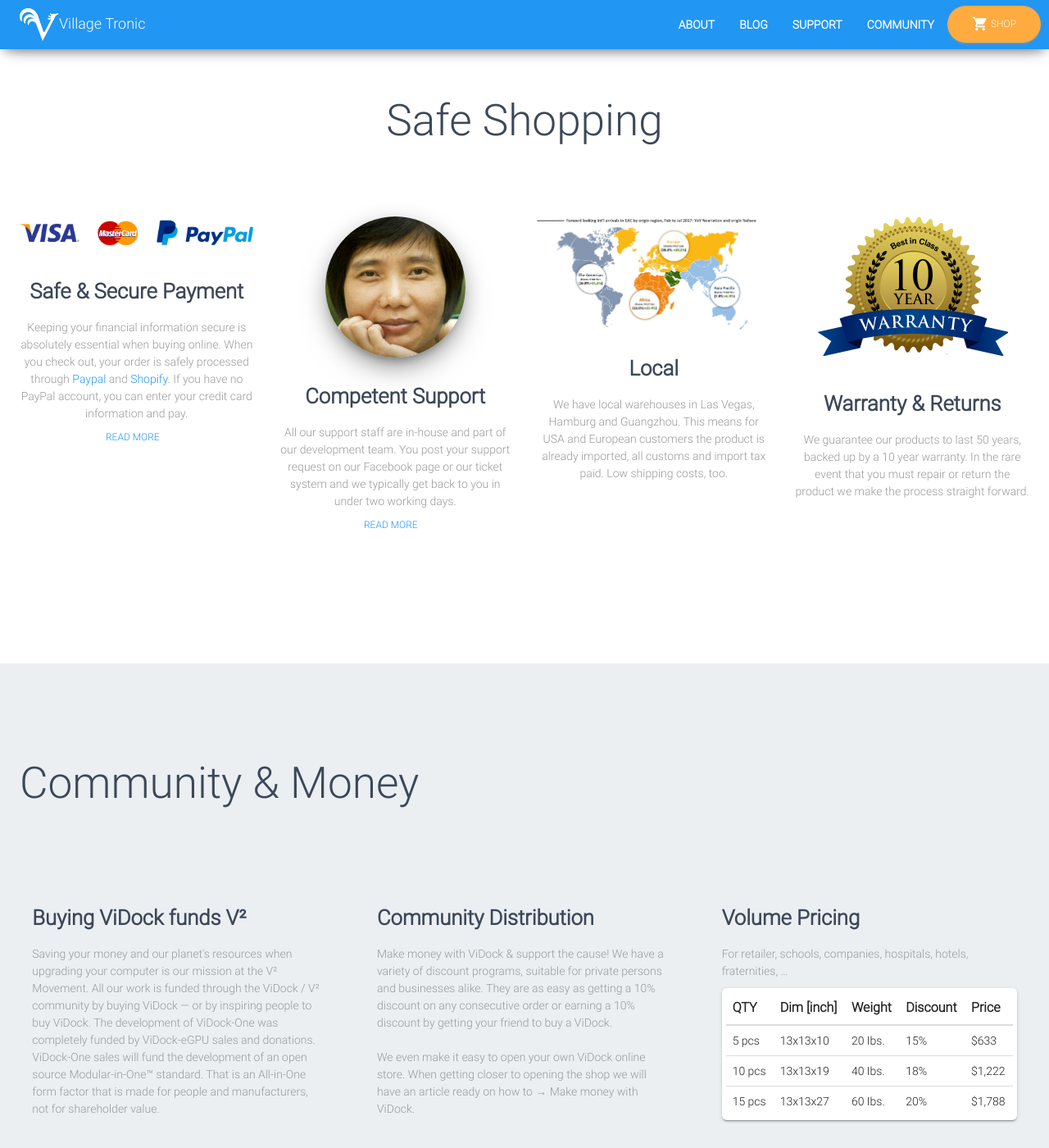
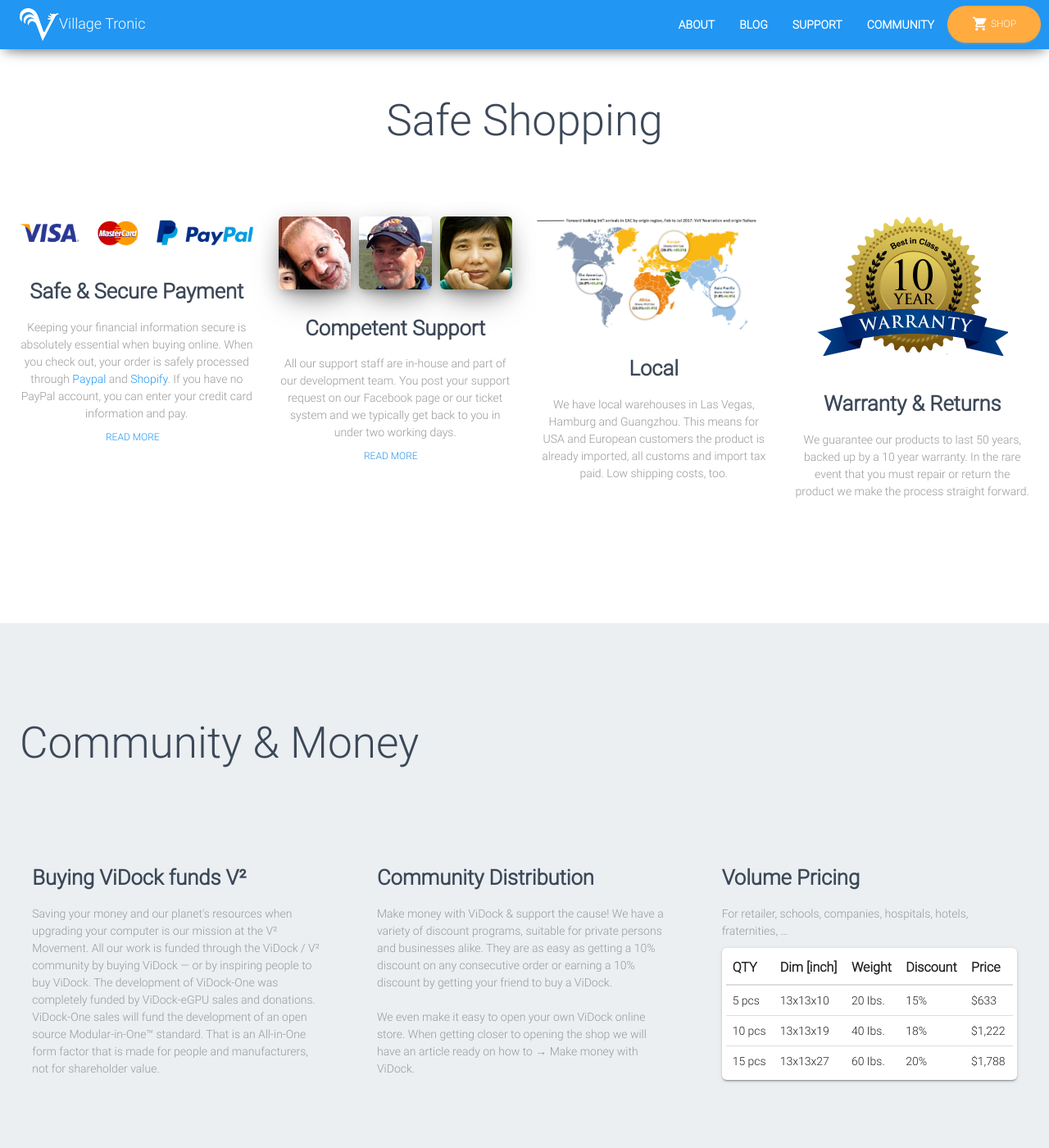
Before and after one commit to V-Squared/shop, a Jekyll site: the page built from shop.html, in a window 1280 px wide and 1400 px high, scrolled down 981 px. Shown: the whole window at 82% size. Built offline with Jekyll 4.4.1, drawn with Linux system fonts in a browser that asks for light colours.

Commit message:
Added support people image

```diff
--- /dev/null
+++ b/_sass/components/_gallery-feed.scss
@@ -0,0 +1,9 @@
+.gallery-feed {
+  margin-left: -5px;
+  margin-right: -5px;
+
+  > [class*="col-"] {
+    padding-left: 5px;
+    padding-right: 5px;
+  }
+}
--- a/css/main.scss
+++ b/css/main.scss
@@ -33,6 +33,7 @@
   "components/accordian",
   "components/juxtapose",
   "components/video",
+  "components/gallery-feed",
   "components/tabs",
   "components/table",
   "components/vertical-tabs",
--- a/shop.html
+++ b/shop.html
@@ -62,7 +62,7 @@
     <div class="row text-center">
       <div class="col-md-3 col-sm-6" v2-accordian-group>
         <div class="info">
-          <img class="img-responsive" src="{{site.baseurl}}/images/products/payments.png">
+          <img class="img-responsive" src="{{site.baseurl}}/images/shop/payments.png">
           <h3 class="info-title">Safe & Secure Payment</h3>
           <p>Keeping your financial information secure is absolutely essential when buying online. When you check out, your order is safely processed through <a href="https://www.paypal.com/us/webapps/mpp/paypal-safety-and-security">Paypal</a> and <a href="https://www.shopify.com/pci-compliant">Shopify</a>. If you have no PayPal account, you can enter your credit card information and pay.</p>
           <p uib-collapse="!$group.isOpen">Both services are very vigilant about their safety protocols, such as being compliant to <a href="https://www.pcisecuritystandards.org/pci_security/">PCI-DSS-Safety</a> (Level 1). For more information check out the pages on online security: <a href="https://www.paypal.com/us/webapps/mpp/paypal-safety-and-security">PayPal-Safety</a> and <a href="https://www.shopify.com/pci-compliant">Shopify-Safety</a>.</p>
@@ -71,7 +71,17 @@
       </div>
       <div class="col-md-3 col-sm-6" v2-accordian-group>
         <div class="info">
-          <img class="img-responsive center-block img-circle img-raised" src="{{site.baseurl}}/images/products/support.jpg">
+          <div class="row gallery-feed">
+            <div class="col-xs-4">
+              <img class="img-responsive img-raised img-rounded" src="{{site.baseurl}}/images/shop/Hubert-with-Lukas.jpg">
+            </div>
+            <div class="col-xs-4">
+              <img class="img-responsive img-raised img-rounded" src="{{site.baseurl}}/images/shop/Tom-Caswelch.jpg">
+            </div>
+            <div class="col-xs-4">
+              <img class="img-responsive img-raised img-rounded" src="{{site.baseurl}}/images/shop/Violet.jpg">
+            </div>
+          </div>
           <h3 class="info-title">Competent Support</h3>
           <p>All our support staff are in-house and part of our development team. You post your support request on our Facebook page or our ticket system and we typically get back to you in under two working days.</p>
           <p uib-collapse="!$group.isOpen">Our customers voted against using a service center that offers faster responses, but with the down side of using agents who do not know the product.</p>
@@ -80,14 +90,14 @@
       </div>
       <div class="col-md-3 col-sm-6">
         <div class="info">
-          <img class="img-responsive" src="{{site.baseurl}}/images/products/shipping-map.jpg">
+          <img class="img-responsive" src="{{site.baseurl}}/images/shop/shipping-map.jpg">
           <h3 class="info-title">Local</h3>
           <p>We have local warehouses in Las Vegas, Hamburg and Guangzhou. This means for USA and European customers the product is already imported, all customs and import tax paid. Low shipping costs, too.</p>
         </div>
       </div>
       <div class="col-md-3 col-sm-6">
         <div class="info">
-          <img class="img-responsive center-block" src="{{site.baseurl}}/images/products/warranty-seal.png">
+          <img class="img-responsive center-block" src="{{site.baseurl}}/images/shop/warranty-seal.png">
           <h3 class="info-title">Warranty & Returns</h3>
           <p>We guarantee our products to last 50 years, backed up by a 10 year warranty. In the rare event that you must repair or return the product we make the process straight forward.</p>
         </div>
```
Also changed, not shown: blog/spread-word.md (+1 -1 lines), images/products/support.jpg (deleted), images/shop/Hubert-with-Lukas.jpg (added), images/shop/Tom-Caswelch.jpg (added), images/shop/Violet.jpg (added), images/shop/payments.png (renamed from images/products/payments.png), images/shop/shipping-map.jpg (renamed from images/products/shipping-map.jpg), images/shop/warranty-seal.png (renamed from images/products/warranty-seal.png).
